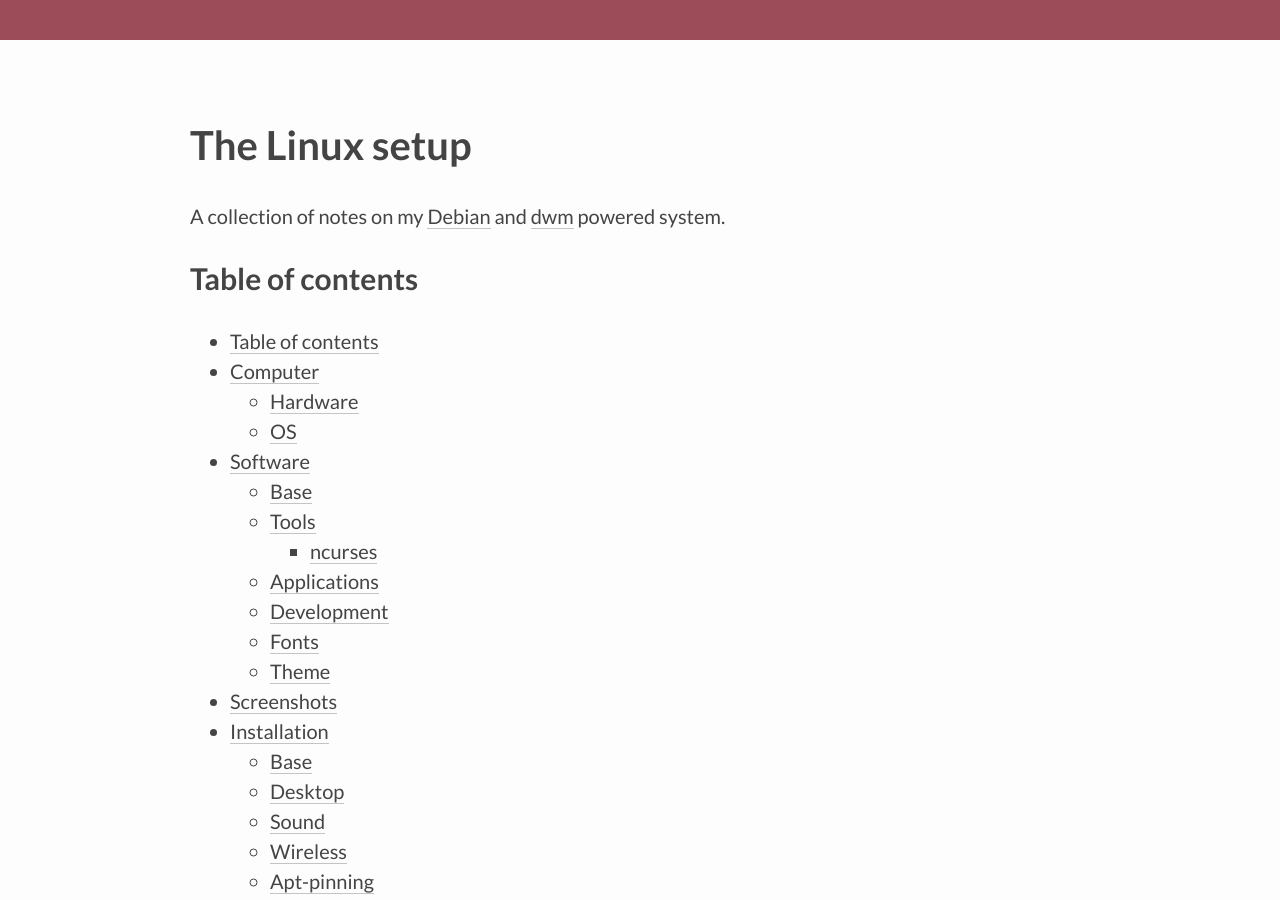
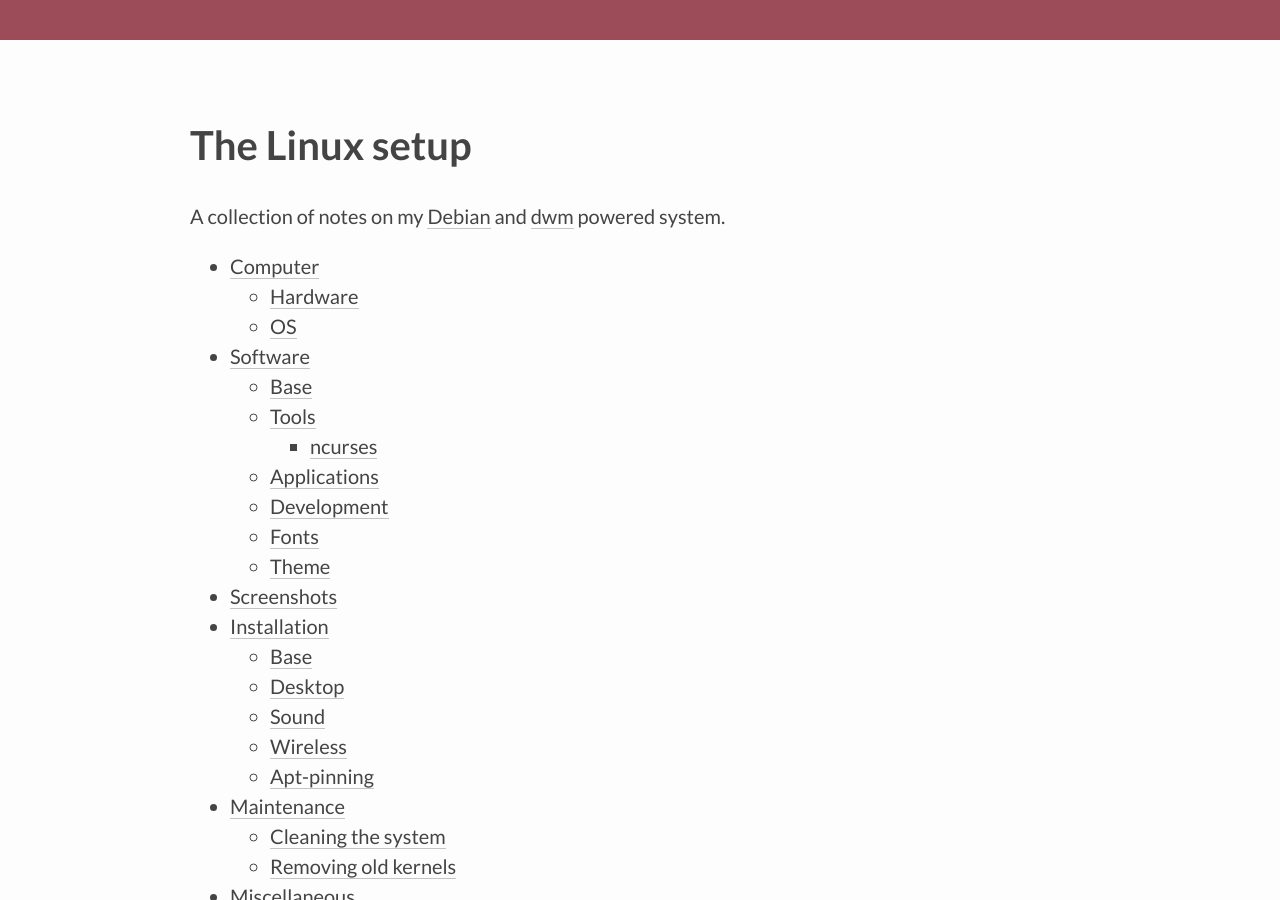
Before and after one commit to gummesson/ellengummesson, a Jekyll site: the page built from notes/the-linux-setup.md, in a window 1280 px wide and 900 px high, scrolled down 371 px. Built offline with Jekyll 4.4.1, drawn with Linux system fonts in a browser that asks for light colours; nearby versions of some CDN libraries.

```diff
--- a/notes/the-linux-setup.md
+++ b/notes/the-linux-setup.md
@@ -5,15 +5,8 @@ layout: page
 
 A collection of notes on my [Debian](http://www.debian.org/) and [dwm](http://dwm.suckless.org/) powered system.
 
-## Table of contents
-
-* Computer
-* Software
-* Screenshots
-* Installation
-* Maintenance
-* Miscellaneous
-{:toc}
+- Computer
+{: toc }
 
 ## Computer
 
```
Also changed, not shown: notes/kramdown.md (+2 -2 lines).
